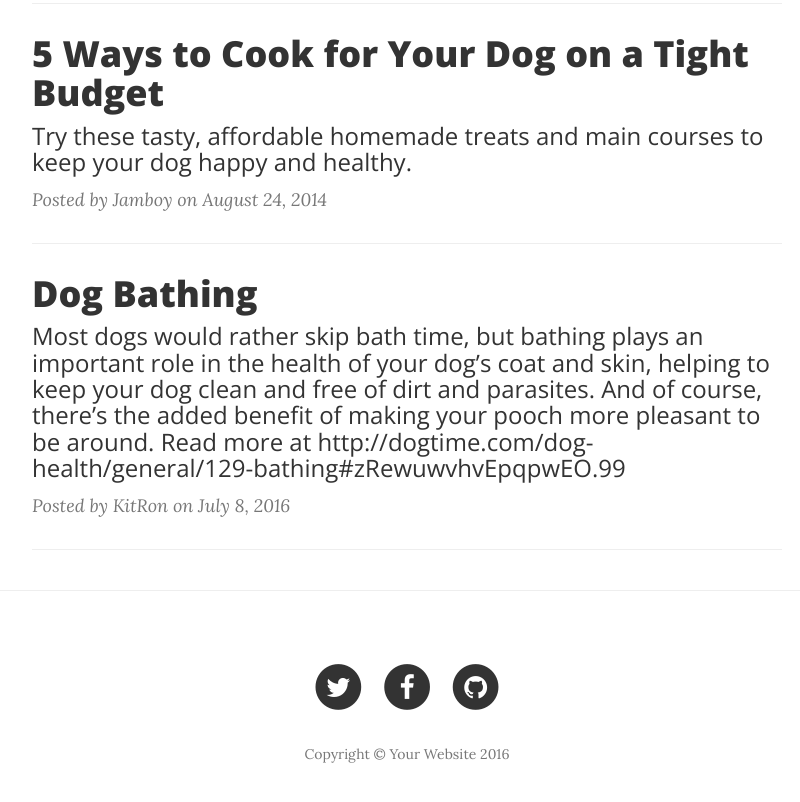
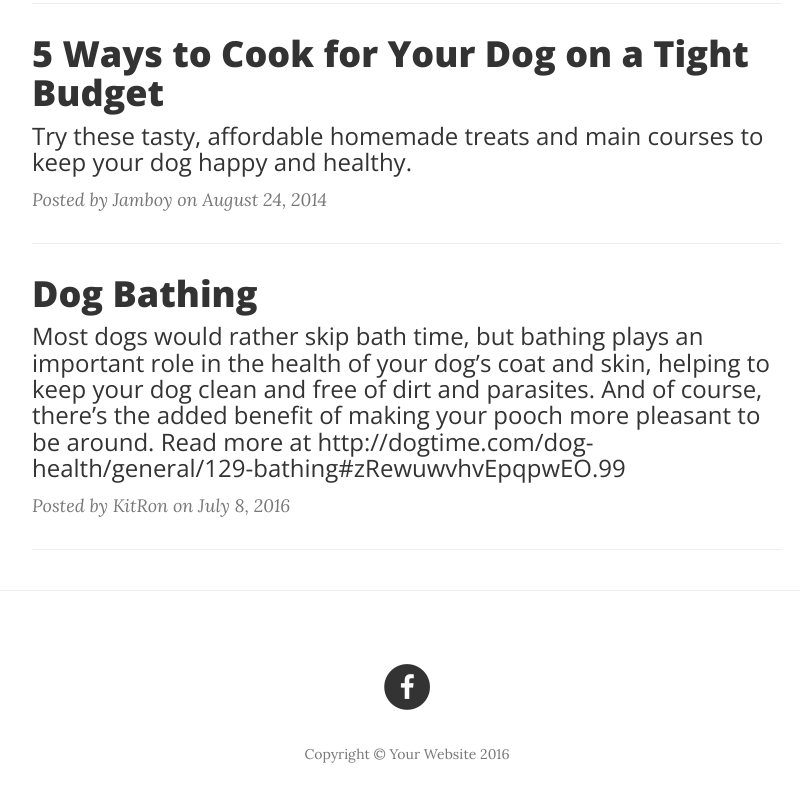
Before and after one commit to kitz2212/blogsh, a website: page index.html in a window 1280 px wide. Shown: the part 859-1661 px from the top of the page, without its empty margins (233-1033 px from the left). Drawn offline with nearby package versions, Linux system fonts and the light colour scheme.

Commit message:
Update index.html

```diff
--- a/index.html
+++ b/index.html
@@ -147,30 +147,16 @@ Read more at http://dogtime.com/dog-health/general/129-bathing#zRewuwvhvEpqpwEO.
             <div class="row">
                 <div class="col-lg-8 col-lg-offset-2 col-md-10 col-md-offset-1">
                     <ul class="list-inline text-center">
+
                         <li>
-                            <a href="#">
-                                <span class="fa-stack fa-lg">
-                                    <i class="fa fa-circle fa-stack-2x"></i>
-                                    <i class="fa fa-twitter fa-stack-1x fa-inverse"></i>
-                                </span>
-                            </a>
-                        </li>
-                        <li>
-                            <a href="#">
+                            <a href="facebook.com">
                                 <span class="fa-stack fa-lg">
                                     <i class="fa fa-circle fa-stack-2x"></i>
                                     <i class="fa fa-facebook fa-stack-1x fa-inverse"></i>
                                 </span>
                             </a>
                         </li>
-                        <li>
-                            <a href="#">
-                                <span class="fa-stack fa-lg">
-                                    <i class="fa fa-circle fa-stack-2x"></i>
-                                    <i class="fa fa-github fa-stack-1x fa-inverse"></i>
-                                </span>
-                            </a>
-                        </li>
+
                     </ul>
                     <p class="copyright text-muted">Copyright &copy; Your Website 2016</p>
                 </div>
```
